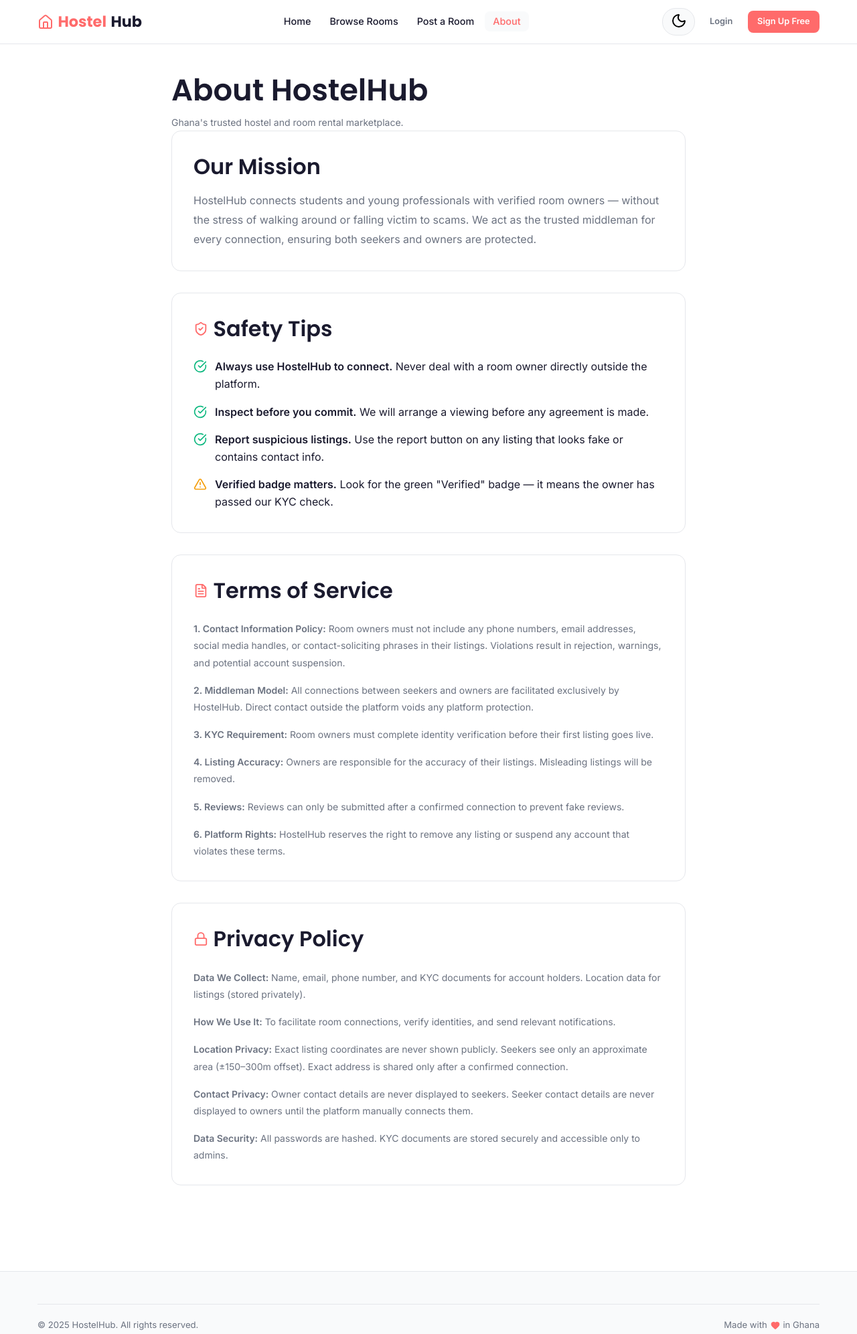
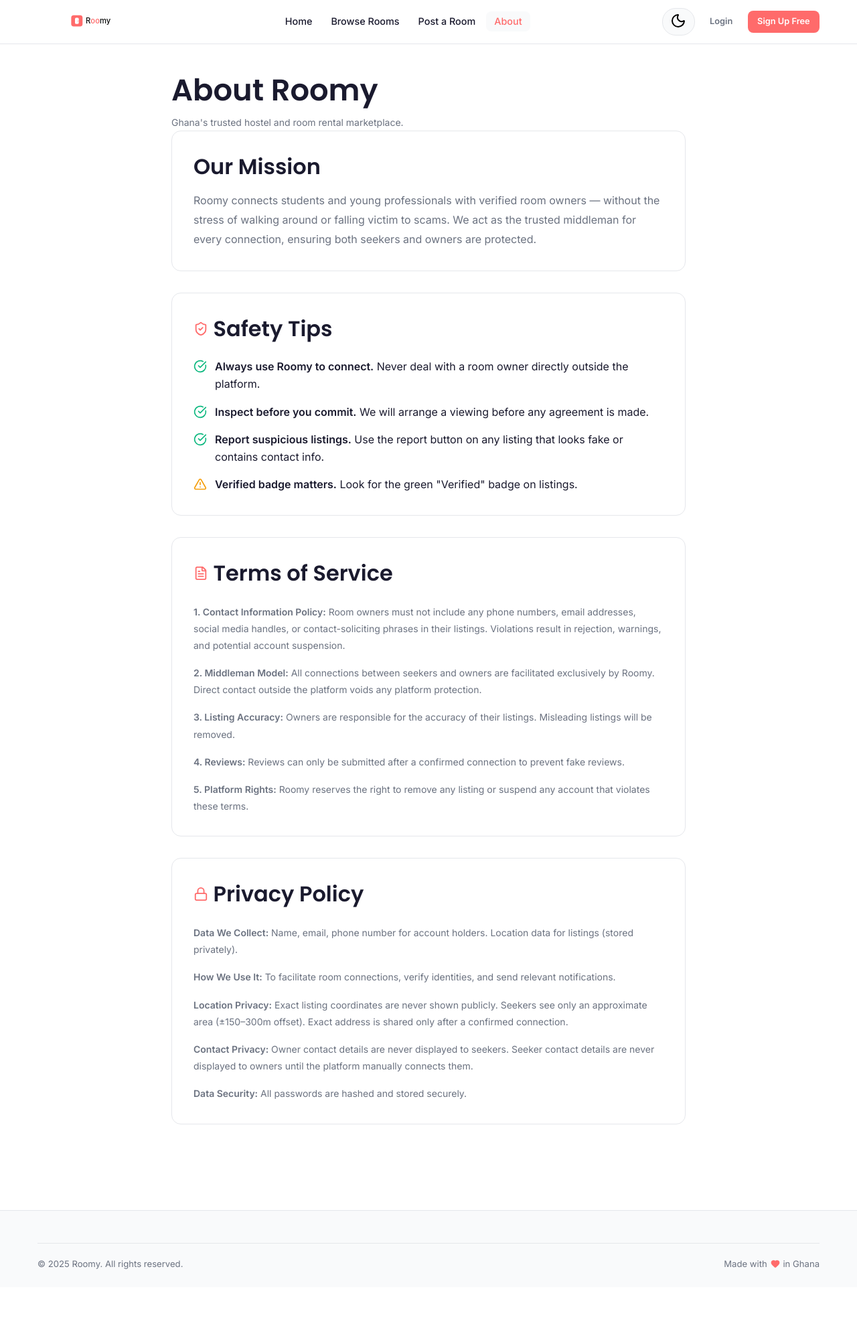
Before and after one commit to funstargm100-cmyk/Hostels-Website, a website: page public/about.html in a window 1280 px wide. Shown: the whole page at 67% size. After the commit the page ends 1922 px from the top, so only its background shows below. Drawn offline with nearby package versions, Linux system fonts and the light colour scheme.

Commit message:
Rebrand: replace all HostelHub/KYC references with Roomy

```diff
--- a/package.json
+++ b/package.json
@@ -1,7 +1,7 @@
 {
-  "name": "hostels-marketplace",
+  "name": "roomy",
   "version": "1.0.0",
-  "description": "Hostel & Room Rental Marketplace",
+  "description": "Roomy — Hostel & Room Rental Marketplace",
   "main": "server.js",
   "scripts": {
     "start": "node server.js",
--- a/public/about.html
+++ b/public/about.html
@@ -3,7 +3,7 @@
 <head>
   <meta charset="UTF-8" />
   <meta name="viewport" content="width=device-width, initial-scale=1.0" />
-  <title>About — HostelHub</title>
+  <title>About — Roomy</title>
   <link rel="preconnect" href="https://fonts.googleapis.com" />
   <link href="https://fonts.googleapis.com/css2?family=Poppins:wght@400;600;700&family=Inter:wght@400;500;600&display=swap" rel="stylesheet" />
   <link rel="stylesheet" href="/css/style.css" />
@@ -11,7 +11,7 @@
 <body>
   <nav class="navbar">
     <div class="container">
-      <a href="/" class="navbar-brand"><i data-lucide="home"></i> Hostel<span>Hub</span></a>
+      <a href="/" class="navbar-brand"><img src="/images/roomy_logo.svg" alt="Roomy" style="height:32px;width:auto" /></a>
       <ul class="navbar-nav" id="navMenu">
         <li><a href="/">Home</a></li>
         <li><a href="/listings">Browse Rooms</a></li>
@@ -37,12 +37,12 @@
 
   <div class="container" style="max-width:800px;padding-top:2.5rem;padding-bottom:4rem">
 
-    <h1 class="mb-1">About HostelHub</h1>
+    <h1 class="mb-1">About Roomy</h1>
     <p class="text-muted mb-4">Ghana's trusted hostel and room rental marketplace.</p>
 
     <div class="card" style="padding:2rem;margin-bottom:2rem">
       <h2 class="mb-2">Our Mission</h2>
-      <p style="color:var(--text-muted);line-height:1.8">HostelHub connects students and young professionals with verified room owners — without the stress of walking around or falling victim to scams. We act as the trusted middleman for every connection, ensuring both seekers and owners are protected.</p>
+      <p style="color:var(--text-muted);line-height:1.8">Roomy connects students and young professionals with verified room owners — without the stress of walking around or falling victim to scams. We act as the trusted middleman for every connection, ensuring both seekers and owners are protected.</p>
     </div>
 
     <div class="card" style="padding:2rem;margin-bottom:2rem" id="safety">
@@ -50,7 +50,7 @@
       <div style="display:flex;flex-direction:column;gap:1rem">
         <div style="display:flex;gap:0.75rem;align-items:flex-start">
           <i data-lucide="check-circle" style="width:20px;height:20px;color:#10b981;flex-shrink:0;margin-top:2px"></i>
-          <div><strong>Always use HostelHub to connect.</strong> Never deal with a room owner directly outside the platform.</div>
+          <div><strong>Always use Roomy to connect.</strong> Never deal with a room owner directly outside the platform.</div>
         </div>
         <div style="display:flex;gap:0.75rem;align-items:flex-start">
           <i data-lucide="check-circle" style="width:20px;height:20px;color:#10b981;flex-shrink:0;margin-top:2px"></i>
@@ -62,7 +62,7 @@
         </div>
         <div style="display:flex;gap:0.75rem;align-items:flex-start">
           <i data-lucide="alert-triangle" style="width:20px;height:20px;color:#f59e0b;flex-shrink:0;margin-top:2px"></i>
-          <div><strong>Verified badge matters.</strong> Look for the green "Verified" badge — it means the owner has passed our KYC check.</div>
+          <div><strong>Verified badge matters.</strong> Look for the green "Verified" badge on listings.</div>
         </div>
       </div>
     </div>
@@ -71,22 +71,21 @@
       <h2 class="mb-3"><i data-lucide="file-text" style="width:22px;height:22px;color:var(--primary)"></i> Terms of Service</h2>
       <div style="color:var(--text-muted);font-size:0.875rem;line-height:1.8">
         <p class="mb-2"><strong>1. Contact Information Policy:</strong> Room owners must not include any phone numbers, email addresses, social media handles, or contact-soliciting phrases in their listings. Violations result in rejection, warnings, and potential account suspension.</p>
-        <p class="mb-2"><strong>2. Middleman Model:</strong> All connections between seekers and owners are facilitated exclusively by HostelHub. Direct contact outside the platform voids any platform protection.</p>
-        <p class="mb-2"><strong>3. KYC Requirement:</strong> Room owners must complete identity verification before their first listing goes live.</p>
-        <p class="mb-2"><strong>4. Listing Accuracy:</strong> Owners are responsible for the accuracy of their listings. Misleading listings will be removed.</p>
-        <p class="mb-2"><strong>5. Reviews:</strong> Reviews can only be submitted after a confirmed connection to prevent fake reviews.</p>
-        <p><strong>6. Platform Rights:</strong> HostelHub reserves the right to remove any listing or suspend any account that violates these terms.</p>
+        <p class="mb-2"><strong>2. Middleman Model:</strong> All connections between seekers and owners are facilitated exclusively by Roomy. Direct contact outside the platform voids any platform protection.</p>
+        <p class="mb-2"><strong>3. Listing Accuracy:</strong> Owners are responsible for the accuracy of their listings. Misleading listings will be removed.</p>
+        <p class="mb-2"><strong>4. Reviews:</strong> Reviews can only be submitted after a confirmed connection to prevent fake reviews.</p>
+        <p><strong>5. Platform Rights:</strong> Roomy reserves the right to remove any listing or suspend any account that violates these terms.</p>
       </div>
     </div>
 
     <div class="card" style="padding:2rem" id="privacy">
       <h2 class="mb-3"><i data-lucide="lock" style="width:22px;height:22px;color:var(--primary)"></i> Privacy Policy</h2>
       <div style="color:var(--text-muted);font-size:0.875rem;line-height:1.8">
-        <p class="mb-2"><strong>Data We Collect:</strong> Name, email, phone number, and KYC documents for account holders. Location data for listings (stored privately).</p>
+        <p class="mb-2"><strong>Data We Collect:</strong> Name, email, phone number for account holders. Location data for listings (stored privately).</p>
         <p class="mb-2"><strong>How We Use It:</strong> To facilitate room connections, verify identities, and send relevant notifications.</p>
         <p class="mb-2"><strong>Location Privacy:</strong> Exact listing coordinates are never shown publicly. Seekers see only an approximate area (±150–300m offset). Exact address is shared only after a confirmed connection.</p>
         <p class="mb-2"><strong>Contact Privacy:</strong> Owner contact details are never displayed to seekers. Seeker contact details are never displayed to owners until the platform manually connects them.</p>
-        <p><strong>Data Security:</strong> All passwords are hashed. KYC documents are stored securely and accessible only to admins.</p>
+        <p><strong>Data Security:</strong> All passwords are hashed and stored securely.</p>
       </div>
     </div>
   </div>
@@ -94,7 +93,7 @@
   <footer class="footer">
     <div class="container">
       <div class="footer-bottom">
-        <span>© 2025 HostelHub. All rights reserved.</span>
+        <span>© 2025 Roomy. All rights reserved.</span>
         <span style="display:flex;align-items:center;gap:0.3rem">Made with <i data-lucide="heart" style="width:14px;height:14px;color:var(--primary);fill:var(--primary)"></i> in Ghana</span>
       </div>
     </div>
--- a/public/js/listing-detail.js
+++ b/public/js/listing-detail.js
@@ -37,7 +37,7 @@ async function loadListing() {
   try {
     const { listing, images, amenities, reviews } = await api.get(`/api/listings/${listingUUID}`);
     currentListing = listing;
-    document.title = `${listing.title} — HostelHub`;
+    document.title = `${listing.title} — Roomy`;
     document.getElementById('detailSkeleton').style.display = 'none';
     document.getElementById('detailContent').style.display = 'block';
 
```
Also changed, not shown: public/admin.html (+2 -2 lines), public/css/style.css (+1 -0 lines), public/dashboard.html (+2 -2 lines), public/index.html (+7 -9 lines), public/listing.html (+2 -2 lines), public/listings.html (+2 -2 lines), public/login.html (+2 -2 lines), public/post-ad.html (+3 -3 lines), public/signup.html (+2 -2 lines), herobg.jpg (added), public/images/roomy_logo.svg (added), roomy_logo.svg (added), 1 other file.
